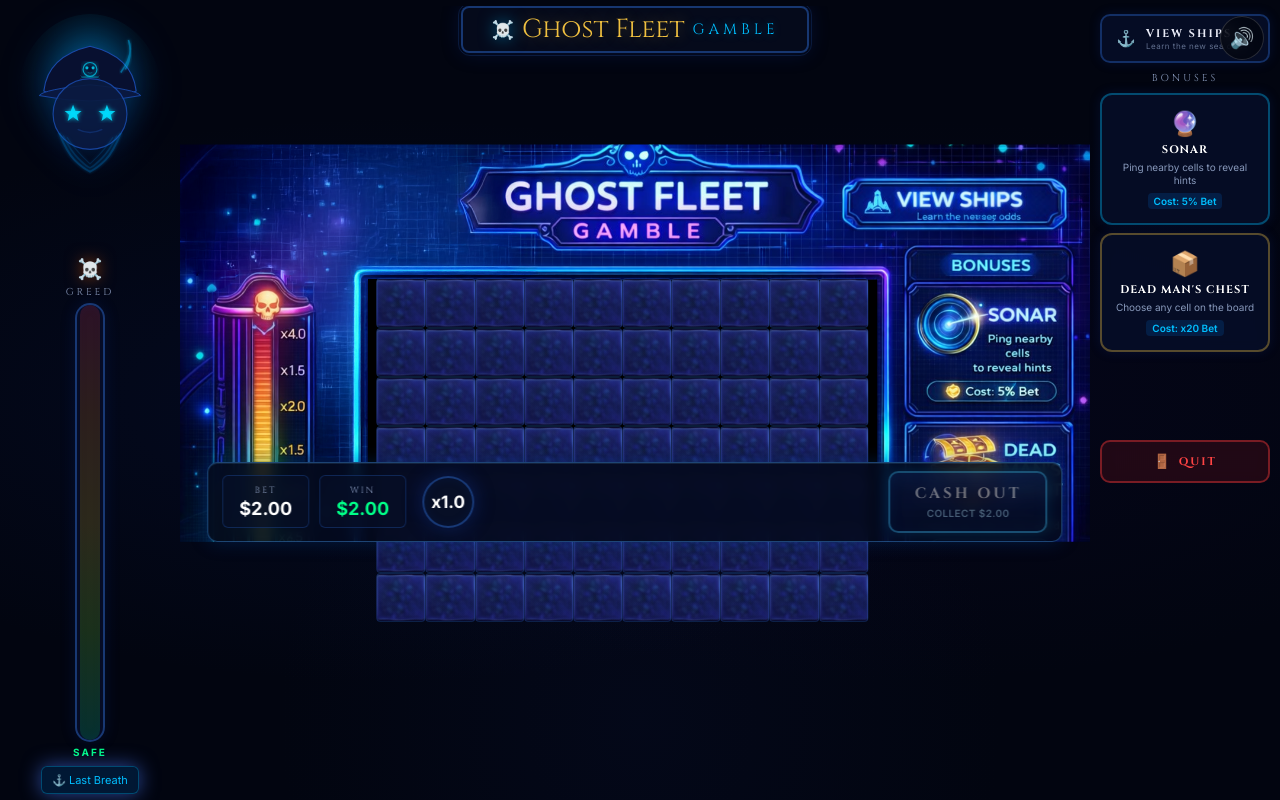
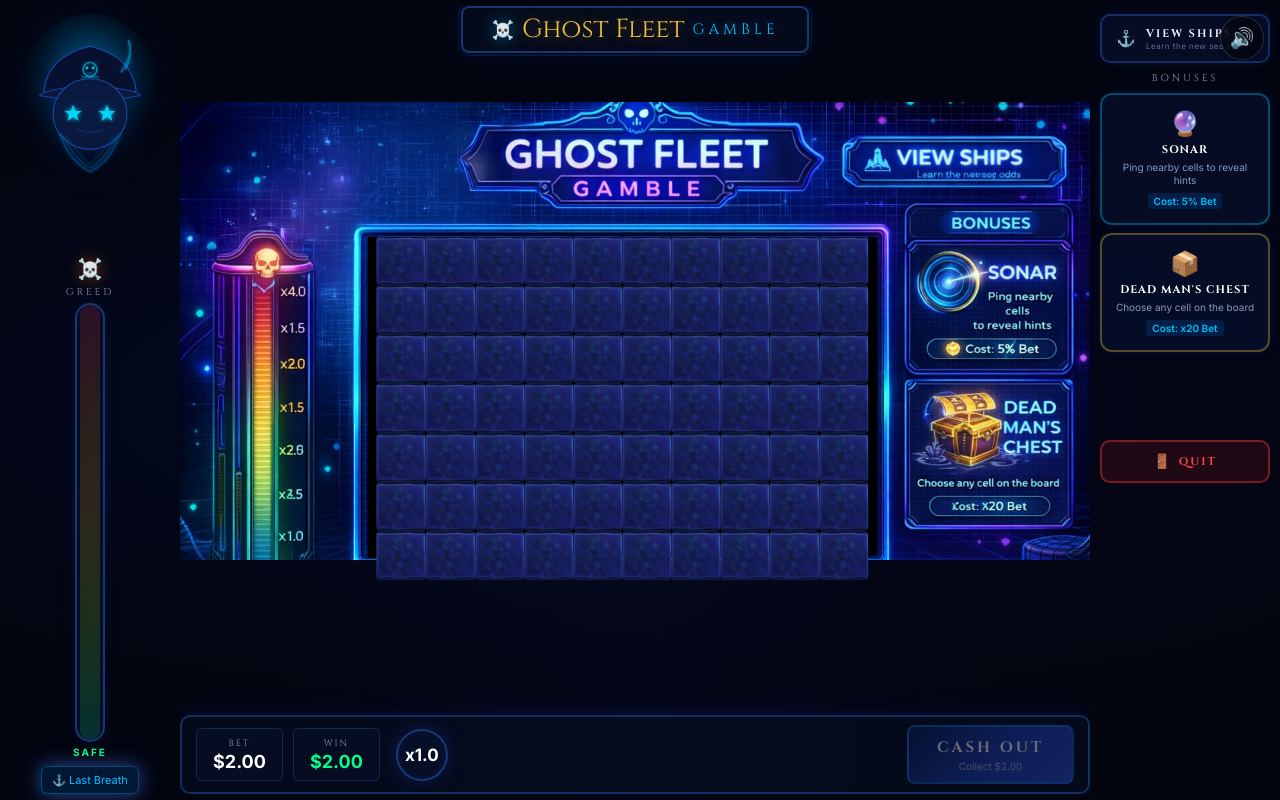
Before and after one commit to jacktsang-getluckyvr/ghostfleet.github.io, a React (Vite) app: page / in a window 1280 px wide. Both pictures are taken after a click on the button "PLAY". Built offline with nearby package versions, Linux system fonts and the light colour scheme; no server answers; a web font is replaced by a local one.

Commit message:
no message

```diff
--- a/src/screens/MainGame.css
+++ b/src/screens/MainGame.css
@@ -210,8 +210,6 @@
 .game-board-shell {
   /* Fixed layout width: image + overlay share one box (source art 1536×1024) */
   --board-display-width: min(960px, 100%);
-  /* Crops painted bottom HUD (BET/WIN/mult/CASH OUT) so .bottom-panel--on-board replaces it; keep in sync with panel position */
-  --board-hud-crop-bottom: 31%;
   /* Painted playfield is 10×7 (see GhostFleet_Gameplay_NoHead.png). Tune --grid-* only. */
   --grid-inset-top: 17.5%;
   --grid-width-pct: 54%;
@@ -230,13 +228,13 @@
   height: auto;
   pointer-events: none;
   user-select: none;
-  clip-path: inset(3.5% 0 var(--board-hud-crop-bottom) 0);
+  /* Hide painted header/footer chrome; interactive UI stays in React */
+  clip-path: inset(3.5% 0 21% 0);
 }
 
 /* Centers the hit grid on the art; keeps shake animation off the centering transform */
 .game-board-aligner {
   position: absolute;
-  z-index: 4;
   left: calc(50% + var(--grid-nudge-x));
   top: var(--grid-inset-top);
   margin-top: calc(var(--grid-row-offset, 0) * var(--grid-width-pct) / 10);
@@ -444,22 +442,6 @@
   backdrop-filter: blur(6px);
 }
 
-.bottom-panel--on-board {
-  position: absolute;
-  left: 50%;
-  bottom: var(--board-hud-crop-bottom);
-  transform: translateX(-50%);
-  z-index: 5;
-  width: min(94%, 920px);
-  margin: 0;
-  pointer-events: auto;
-  background: rgba(4, 10, 28, 0.88);
-  border: 1px solid rgba(60, 140, 220, 0.45);
-  box-shadow:
-    0 0 18px rgba(0, 60, 140, 0.35),
-    inset 0 1px 0 rgba(120, 200, 255, 0.12);
-}
-
 .panel-stat {
   text-align: center;
   padding: 8px 16px;
@@ -508,29 +490,18 @@
 }
 
 .cashout-btn {
-  padding: 10px 24px 12px;
-  min-width: 148px;
-  background:
-    radial-gradient(ellipse 120% 80% at 50% 0%, rgba(30, 70, 140, 0.55), transparent 55%),
-    linear-gradient(180deg, rgba(12, 28, 72, 0.98), rgba(4, 12, 38, 0.99));
-  border: 2px solid rgba(64, 200, 255, 0.85);
-  border-radius: 10px;
+  padding: 10px 28px;
+  background: linear-gradient(135deg, #0a1a50, #1a3aaa, #2a4acc);
+  border: 2px solid rgba(0, 160, 255, 0.5);
+  border-radius: 8px;
   text-align: center;
   transition: all 0.2s;
   margin-left: auto;
-  box-shadow:
-    0 0 14px rgba(0, 191, 255, 0.35),
-    inset 0 0 12px rgba(0, 80, 160, 0.2);
 }
 
 .cashout-btn:hover:not(:disabled) {
-  background:
-    radial-gradient(ellipse 120% 80% at 50% 0%, rgba(40, 90, 180, 0.65), transparent 55%),
-    linear-gradient(180deg, rgba(18, 38, 92, 0.99), rgba(8, 20, 55, 0.99));
-  border-color: rgba(100, 220, 255, 0.95);
-  box-shadow:
-    0 0 22px rgba(0, 191, 255, 0.5),
-    inset 0 0 14px rgba(0, 100, 200, 0.25);
+  background: linear-gradient(135deg, #0e2060, #2244cc, #3355ff);
+  box-shadow: 0 0 20px rgba(0, 191, 255, 0.4);
   transform: translateY(-1px);
 }
 
@@ -549,10 +520,8 @@
 
 .cashout-amount {
   font-size: 10px;
-  font-weight: 600;
-  letter-spacing: 0.04em;
-  color: rgba(180, 230, 255, 0.92);
-  margin-top: 3px;
+  color: rgba(255, 255, 255, 0.6);
+  margin-top: 2px;
 }
 
 /* RIGHT SIDE */
--- a/src/screens/MainGame.jsx
+++ b/src/screens/MainGame.jsx
@@ -796,8 +796,10 @@ export default function MainGame({ bet, onGameOver, onCashOut, onExit, isNightTi
                 ))}
               </div>
             </div>
+          </div>
+        </div>
 
-            <div className="bottom-panel bottom-panel--on-board">
+        <div className="bottom-panel">
           <div className="panel-stat">
             <div className="panel-stat-label">BET</div>
             <div className="panel-stat-value">${bet.toFixed(2)}</div>
@@ -822,7 +824,7 @@ export default function MainGame({ bet, onGameOver, onCashOut, onExit, isNightTi
             >
               <div className="cashout-text">CASH OUT</div>
               <div className="cashout-amount">
-                    COLLECT ${Math.max(0, currentWin).toFixed(2)}
+                Collect ${Math.max(0, currentWin).toFixed(2)}
               </div>
             </button>
           ) : (
@@ -836,8 +838,6 @@ export default function MainGame({ bet, onGameOver, onCashOut, onExit, isNightTi
               <div className="don-timer" />
             </div>
           )}
-            </div>
-          </div>
         </div>
       </div>
 
```
Lines whose indentation alone changed are shown as unchanged.
